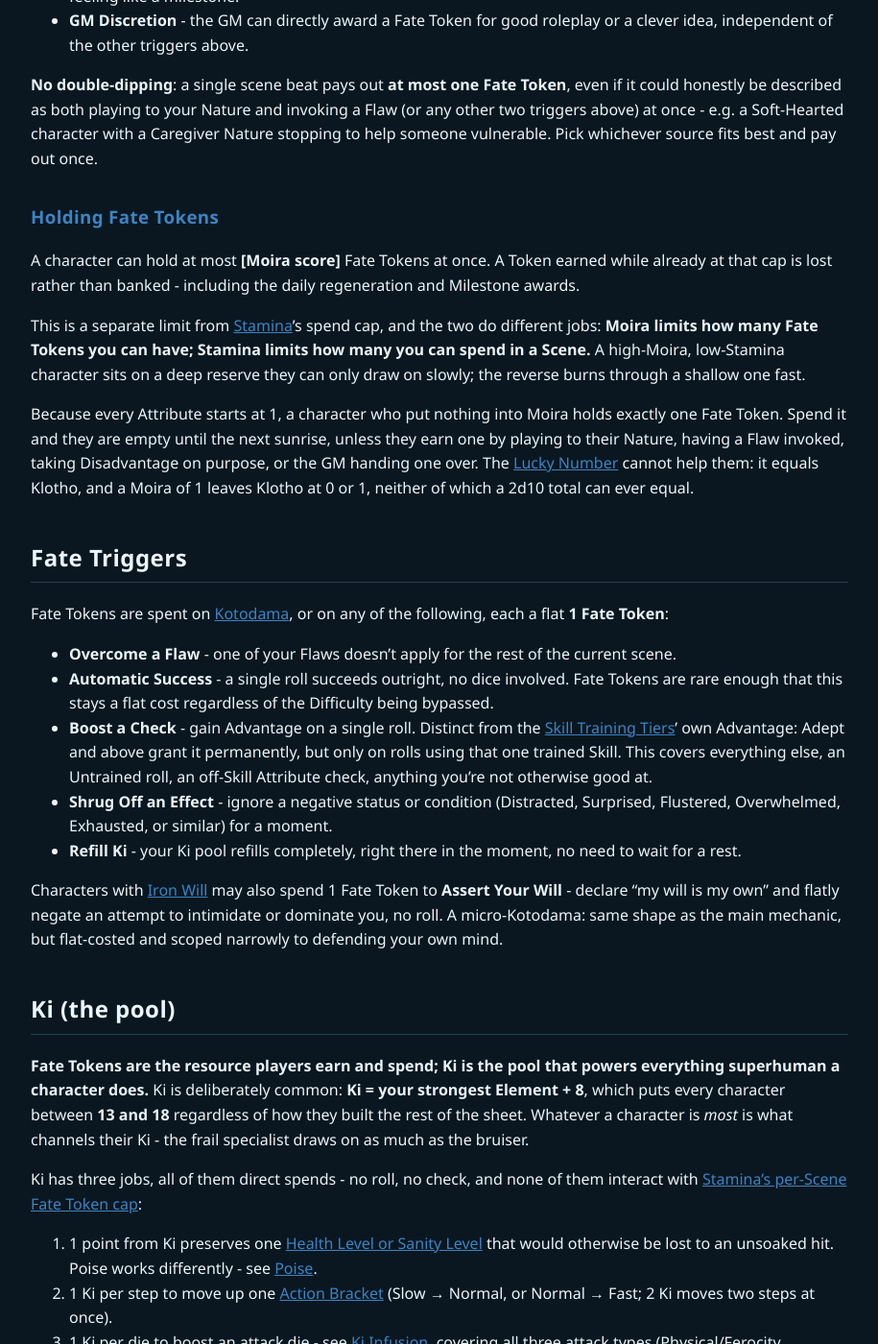
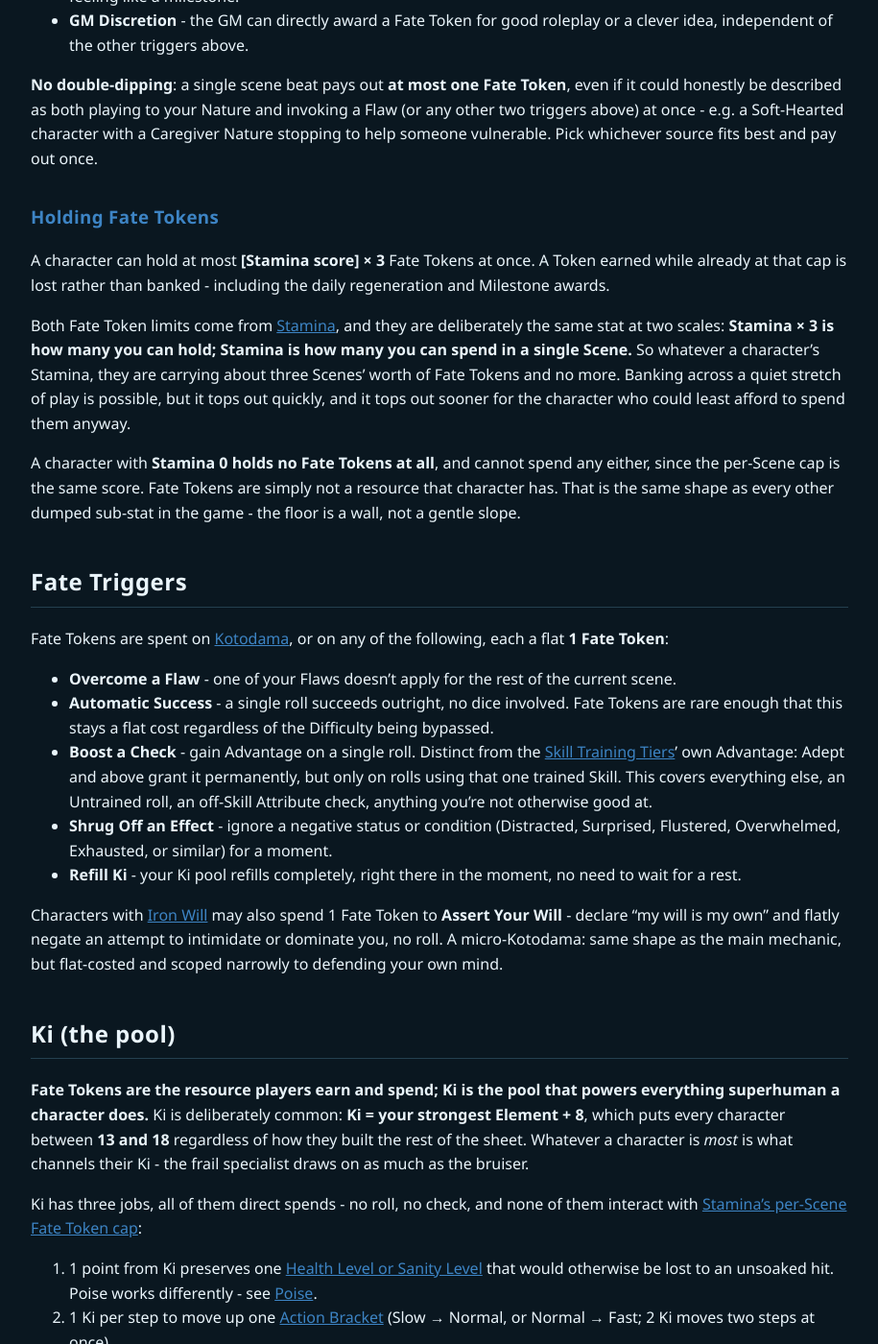
Before and after one commit to feralucce/20_Below, a Jekyll site: the page built from rules/fate.md, in a window 1280 px wide and 1400 px high, scrolled down 2832 px. Shown: the whole window at 96% size, without its empty margins (182-1097 px from the left). Built offline with Jekyll 4.4.1, drawn with Linux system fonts in a browser that asks for light colours; our own code applies the rules of GitHub Pages for plain Markdown files; some of the changed text lies outside the part shown.

Commit message:
Move the Fate Token holding cap from Moira to Stamina x 3
Both Fate Token limits now come from one stat at two scales: Stamina x 3
is how many you can hold, Stamina is how many you can spend in a Scene.
A player learns one number for the whole resource instead of checking
Water for spending and Moira for holding.

This drops Moira to three jobs - Defense, the Lucky Number and Ki
regeneration - all of which run through its sub-stats. The holding cap
was the only rule hanging off the raw Moira rating.

Practical effect: a typical cap moves from about 5 (Moira, an Attribute)
to about 6-9 (Stamina x 3, a sub-stat), so holding gets slightly more
generous while staying pinned to roughly three Scenes' worth. A Stamina
0 character now holds no Fate Tokens at all, which matches the fact that
they could already spend none - the per-Scene cap is the same score.

Co-Authored-By: Claude Opus 5 <noreply@anthropic.com>

```diff
--- a/app/main.js
+++ b/app/main.js
@@ -156,8 +156,8 @@ async function main() {
   const state = loadSavedState(data);
   let currentStep = 0;
 
-  // The Fate Token cap moves with Moira, which is itself buyable, so any
-  // change can strand Tokens above the new cap - lowering Moira has to refund
+  // The Fate Token cap moves with Stamina, which is reallocable, so any
+  // change can strand Tokens above the new cap - lowering it has to refund
   // them. Re-applied at the top of both render entry points: the step panel
   // has to be built from already-clamped state, or it draws the stale count.
   function rerenderPools() {
--- a/app/steps/12-discretionary.js
+++ b/app/steps/12-discretionary.js
@@ -90,8 +90,8 @@ export default {
         'p',
         { class: 'hint' },
         fateBuyable === 0
-          ? `Moira ${fateTokenCap(state)} caps you at ${fateTokenCap(state)} Fate Token${fateTokenCap(state) === 1 ? '' : 's'}, which the flat starting Token already covers. Raise Moira first if you want more.`
-          : `Holding ${startingFateTokens(state, data)} / ${fateTokenCap(state)} - Moira caps how many Fate Tokens you can hold, so points spent past that buy nothing.`,
+          ? `Stamina ${state.subStats.Stamina} caps you at ${fateTokenCap(state)} Fate Token${fateTokenCap(state) === 1 ? '' : 's'} (Stamina x 3), which the flat starting Token already covers. Raise Stamina first if you want more.`
+          : `Holding ${startingFateTokens(state, data)} / ${fateTokenCap(state)} - Stamina x 3 caps how many Fate Tokens you can hold, so points spent past that buy nothing.`,
       ),
       counterRow({
         name: 'Extra Fate Tokens',
@@ -100,7 +100,7 @@ export default {
           state.discretionaryExtra['Fate Tokens'] = v;
         },
         min: 0,
-        // Two ceilings at once: what's affordable, and what Moira lets the
+        // Two ceilings at once: what's affordable, and what Stamina lets the
         // character actually hold (rules/fate.md#holding-fate-tokens).
         max: () =>
           Math.min(
--- a/app/steps/13-sheet.js
+++ b/app/steps/13-sheet.js
@@ -56,7 +56,7 @@ function damageTracker(label, current, max, color, statusFn, onChange, interacti
 }
 
 // Ki and Fate Tokens don't fit the pip-boxes model - Ki's max can run well
-// past what's reasonable to draw as boxes, and Fate Tokens caps at Moira,
+// past what's reasonable to draw as boxes, and Fate Tokens caps at Stamina x 3,
 // which is low enough that boxes would look odd next to Health's row - so
 // both get a plain stepping counter instead.
 function counterTracker(label, current, max, onChange, interactive) {
--- a/app/steps/roller-panel.js
+++ b/app/steps/roller-panel.js
@@ -239,7 +239,7 @@ export function buildSkillRollSection(state, data, refreshHeader = () => {}) {
       });
 
       if (result.luckyNumber) {
-        // A Token earned at the Moira cap is lost, not banked
+        // A Token earned at the holding cap is lost, not banked
         // (rules/fate.md#holding-fate-tokens).
         state.currentFateTokens = Math.min(fateTokenCap(state), state.currentFateTokens + 1);
         refreshHeader();
@@ -519,7 +519,7 @@ export function buildAttackRollSection(state, data, refreshHeader) {
       });
 
       if (result.luckyNumber) {
-        // A Token earned at the Moira cap is lost, not banked
+        // A Token earned at the holding cap is lost, not banked
         // (rules/fate.md#holding-fate-tokens).
         state.currentFateTokens = Math.min(fateTokenCap(state), state.currentFateTokens + 1);
         refreshHeader();
--- a/docs/combat-flow-reference.html
+++ b/docs/combat-flow-reference.html
@@ -185,12 +185,12 @@
     <h2>How Does Fate Work?</h2>
     <p>Fate Tokens are what you spend to bend a bad roll, dodge a bad situation, or just declare that something goes your way. Spending one costs you the token and nothing else - no follow-up roll, no risk to any other pool.</p>
     <div class="chart-frame">
-      <img src="assets/diagrams/fate-spend-flow.svg" alt="Spending a Fate Token buys its effect directly. Two limits apply: Stamina caps how many you can spend in a Scene, and Moira caps how many you can hold at once." />
+      <img src="assets/diagrams/fate-spend-flow.svg" alt="Spending a Fate Token buys its effect directly. Both limits come from Stamina: you can hold Stamina times three, and spend Stamina of them in a Scene." />
     </div>
-    <p>Two limits shape how you use them, and they sit at opposite ends. Your <strong>Stamina</strong> caps how many you can spend in a single Scene. Your <strong>Moira</strong> caps how many you can hold at once - anything earned while you're already at that ceiling is lost rather than banked.</p>
+    <p>Two limits shape how you use them, and both come from your <strong>Stamina</strong>, at two scales. You can hold <strong>Stamina &times; 3</strong> of them - anything earned while you're already at that ceiling is lost rather than banked - and you can spend <strong>Stamina</strong> of them in a single Scene. Whatever your score, that's about three Scenes' worth of Fate Tokens in hand and no more.</p>
     <p>A single Fate Token buys one of five things, flat cost every time: ignore one of your Flaws for the rest of the scene, succeed at a roll automatically with no dice involved, gain Advantage on a roll you're not already trained for, shrug off a bad status like Flustered or Exhausted, or refill your Ki pool completely, right there in the moment.</p>
     <p>Want something bigger than that - bending the actual fiction, not just a roll? That's <strong>Kotodama</strong>: spend Fate Tokens to declare a fact and have the world bend to make it true. The bigger the claim, the farther it reaches, and the harder it'd be to explain away after the fact, the more it costs - and multiple characters can pool their tokens together for something none of them could manage alone.</p>
-    <p class="aside">You can only spend Fate Tokens so many times per Scene - your Stamina score sets that cap, no matter how many tokens you're actually holding, and your Moira sets how many you can hold in the first place. And every token you spend hands the GM one back, to spend on complications and twists of their own - spending big doesn't just cost you, it hands the GM more to work with too.</p>
+    <p class="aside">You can only spend Fate Tokens so many times per Scene - your Stamina score sets that cap, and three times your Stamina sets how many you can hold in the first place. And every token you spend hands the GM one back, to spend on complications and twists of their own - spending big doesn't just cost you, it hands the GM more to work with too.</p>
   </section>
 
   <section class="faq-section" id="how-does-ki-work">
--- a/rules/fate.md
+++ b/rules/fate.md
@@ -59,20 +59,21 @@ Pick one of these, or [write your own](#writing-a-custom-nature).
 
 ### Holding Fate Tokens
 
-A character can hold at most **[Moira score]** Fate Tokens at once. A Token earned while
-already at that cap is lost rather than banked - including the daily regeneration and
+A character can hold at most **[Stamina score] × 3** Fate Tokens at once. A Token earned
+while already at that cap is lost rather than banked - including the daily regeneration and
 Milestone awards.
 
-This is a separate limit from [Stamina](#staminas-job)'s spend cap, and the two do different
-jobs: **Moira limits how many Fate Tokens you can have; Stamina limits how many you can spend
-in a Scene.** A high-Moira, low-Stamina character sits on a deep reserve they can only draw on
-slowly; the reverse burns through a shallow one fast.
+Both Fate Token limits come from [Stamina](#staminas-job), and they are deliberately the same
+stat at two scales: **Stamina × 3 is how many you can hold; Stamina is how many you can spend
+in a single Scene.** So whatever a character's Stamina, they are carrying about three Scenes'
+worth of Fate Tokens and no more. Banking across a quiet stretch of play is possible, but it
+tops out quickly, and it tops out sooner for the character who could least afford to spend
+them anyway.
 
-Because every Attribute starts at 1, a character who put nothing into Moira holds exactly one
-Fate Token. Spend it and they are empty until the next sunrise, unless they earn one by playing
-to their Nature, having a Flaw invoked, taking Disadvantage on purpose, or the GM handing one
-over. The [Lucky Number](rules.md#klotho) cannot help them: it equals Klotho, and a Moira of 1
-leaves Klotho at 0 or 1, neither of which a 2d10 total can ever equal.
+A character with **Stamina 0 holds no Fate Tokens at all**, and cannot spend any either, since
+the per-Scene cap is the same score. Fate Tokens are simply not a resource that character has.
+That is the same shape as every other dumped sub-stat in the game - the floor is a wall, not a
+gentle slope.
 
 ## Fate Triggers
 
@@ -102,10 +103,11 @@ Most [Gifts](gifts.md) also cost Ki to use, called out per Gift and per Level, a
 
 ### Stamina's Job
 
-Action Brackets themselves (Fast/Normal/Slow) cost nothing to declare - that's just normal combat flow, not something Stamina governs. Instead, Stamina does two things:
+Action Brackets themselves (Fast/Normal/Slow) cost nothing to declare - that's just normal combat flow, not something Stamina governs. Instead, Stamina does three things:
 
-1. **Hard cap on Fate Token spends per Scene.** A character can spend Fate Tokens **at most [Stamina score] times per Scene** - the [Time Band](rules.md#time-bands) a combat encounter is contained within - regardless of how many Fate Tokens they actually have banked.
-2. **General endurance/exhaustion-resistance gauge.** Stamina sets a free baseline duration for any single sustained exertion (holding breath, forced marching, sustained labor, running flat-out) - Stamina Rounds, Minutes, Hours, or whatever [Time Band](rules.md#time-bands) unit fits the activity, GM's call. Past that baseline, roll **Water + Difficulty** once per additional unit of time, with Difficulty dropping by 1 each successive check. Failure imposes one level of **Exhausted**.
+1. **Hard cap on how many Fate Tokens a character can hold.** At most **[Stamina score] × 3** at once - see [Holding Fate Tokens](#holding-fate-tokens).
+2. **Hard cap on Fate Token spends per Scene.** A character can spend Fate Tokens **at most [Stamina score] times per Scene** - the [Time Band](rules.md#time-bands) a combat encounter is contained within - regardless of how many Fate Tokens they actually have banked.
+3. **General endurance/exhaustion-resistance gauge.** Stamina sets a free baseline duration for any single sustained exertion (holding breath, forced marching, sustained labor, running flat-out) - Stamina Rounds, Minutes, Hours, or whatever [Time Band](rules.md#time-bands) unit fits the activity, GM's call. Past that baseline, roll **Water + Difficulty** once per additional unit of time, with Difficulty dropping by 1 each successive check. Failure imposes one level of **Exhausted**.
 
 **Exhausted** is cumulative, each level stacking on top of the last:
 
```
Also changed, not shown: app/state.js (+10 -10 lines), rules/character-creation.md (+3 -3 lines), rules/glossary.md (+3 -3 lines), docs/assets/diagrams/fate-spend-flow.svg.
